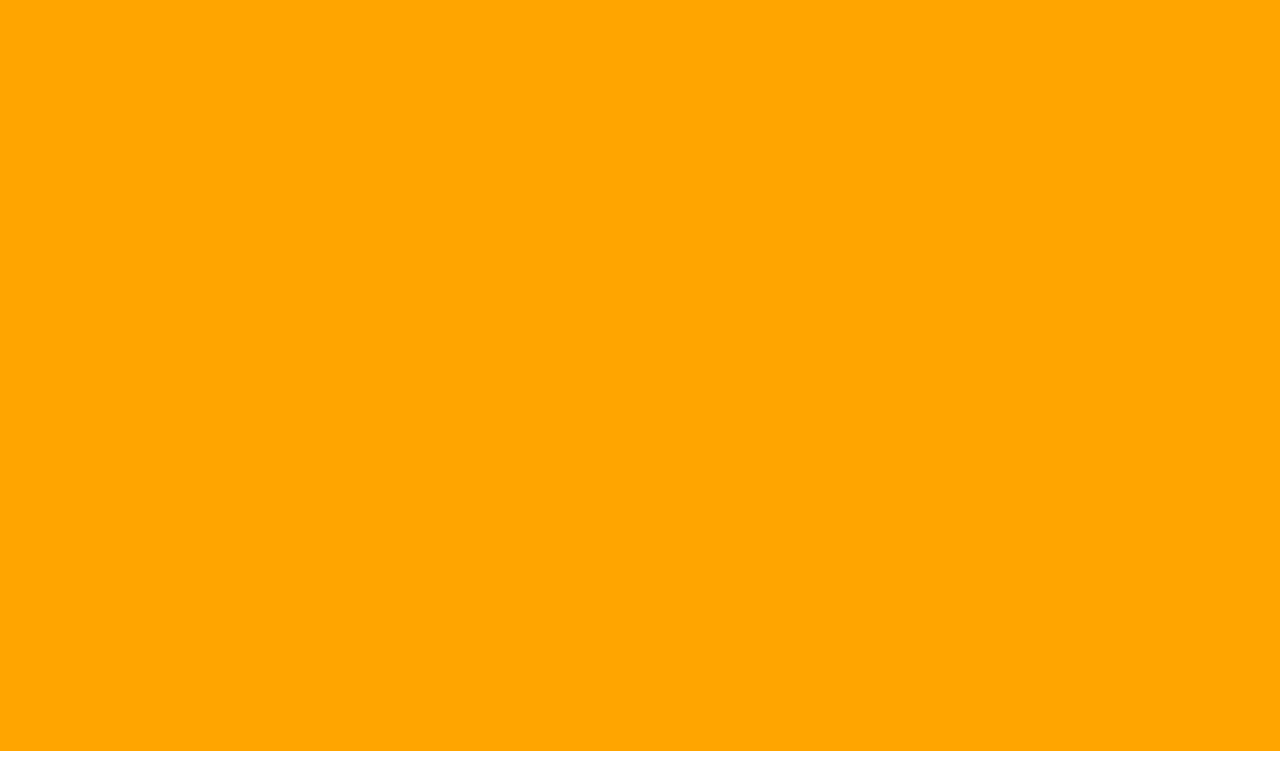
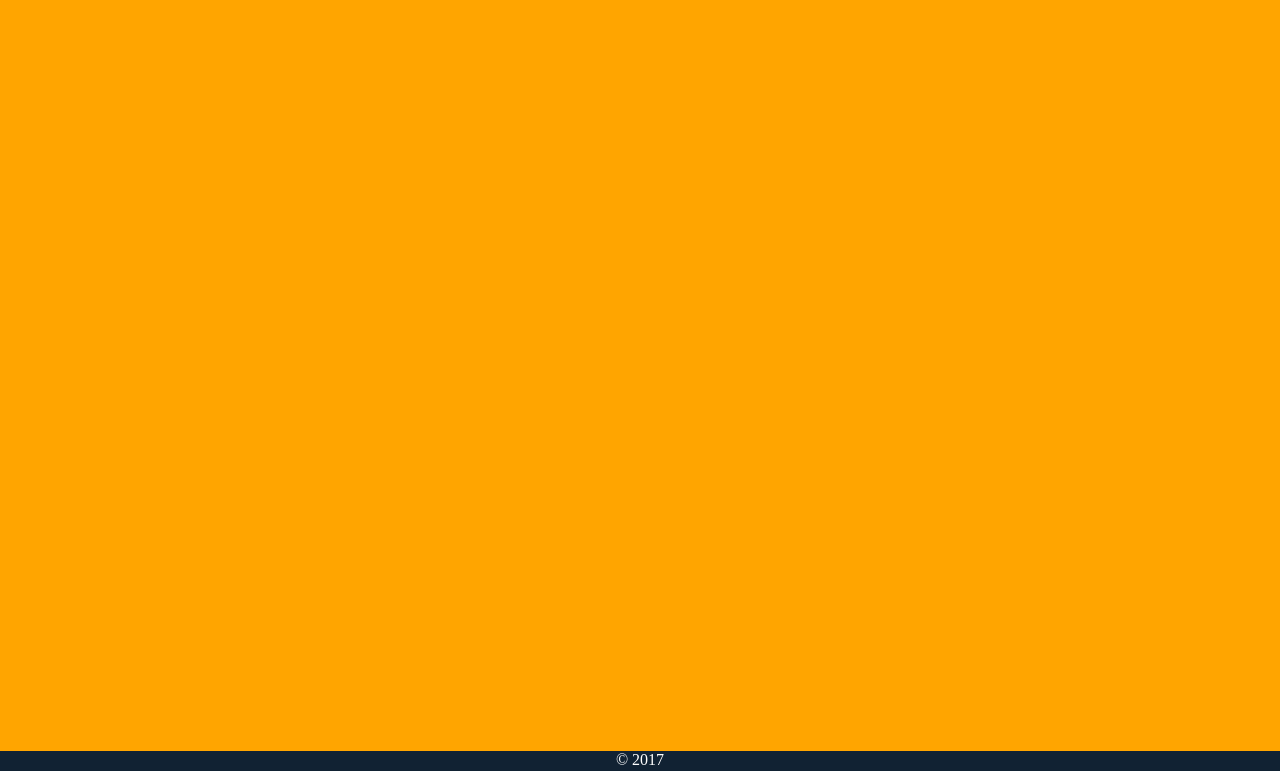
Before and after one commit to jsavone/fruits_project, a plain HTML site: page index.html in a window 1280 px wide. Shown: the part 49-820 px from the top of the page. Drawn offline with nearby package versions, Linux system fonts and the light colour scheme.

Commit message:
header and footer in place

```diff
--- a/index.html
+++ b/index.html
@@ -24,5 +24,9 @@
         </div>
       </header>
     </div>
+
+
+
+    <footer> &copy; 2017 </footer>
   </body>
 </html>
--- a/style.css
+++ b/style.css
@@ -10,7 +10,7 @@ body{
 
 .logo_container{
   margin: 0px auto;
-  width: 300px;
+  width: 200px;
 }
 
 .berry_container, .title{
@@ -32,10 +32,14 @@ header img {
     height: 30px;
     position: relative;
     top: 3px;
-    left: -5px;
+    left: -5px;d
 }
 
 
 footer {
-
+  width: 100%;
+  height: 20px;
+  background-color: #123;
+  color: white;
+  text-align: center;
 }
```
